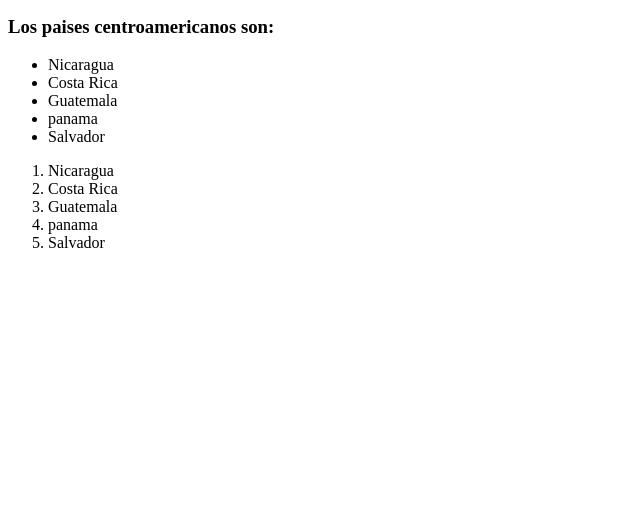
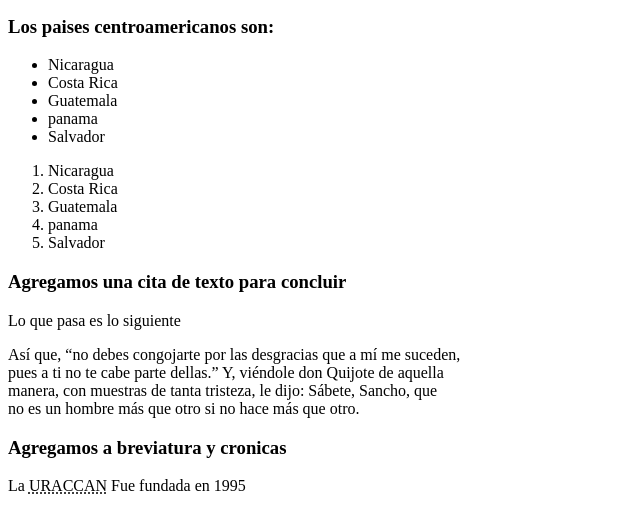
Before and after one commit to jamescito/tarea-html, a plain HTML site: page TAREA/index.html in a window 1280 px wide. Shown: the part 791-1302 px from the top of the page, without its empty margins (0-640 px from the left). Before the commit the page ends 1059 px from the top, so only its background shows below. Drawn offline with Linux system fonts and the light colour scheme; files whose address does not match are found by name.

Commit message:
Agregamos una cita para concluir

```diff
--- a/TAREA/index.html
+++ b/TAREA/index.html
@@ -99,5 +99,18 @@ practica todo lo aprendido en la clase.
     <li>Salvador</li>
 </ol>
 
+<!--Agregamos citas de texto -->
+<h3>Agregamos una cita de texto para concluir</h3>
+<p>Lo que pasa es lo siguiente</p>
+<quotation cite="https://www.blindtextgenerator.com/es">
+    Así que, <q>no debes congojarte por las desgracias que a mí me suceden, <br>
+    pues a ti no te cabe parte dellas.</q> Y, viéndole don Quijote de aquella <br>
+    manera, con muestras de tanta tristeza, le dijo: Sábete, Sancho, que <br>
+    no es un hombre más que otro si no hace más que otro.<br>
+</quotation>
+
+<h3>Agregamos a breviatura y cronicas </h3>
+<p >La <abbr title="Universidad de la costa caribe Nicaraguense ">URACCAN</abbr> Fue fundada en 1995</p>
+
 </body>
 </html>
```
